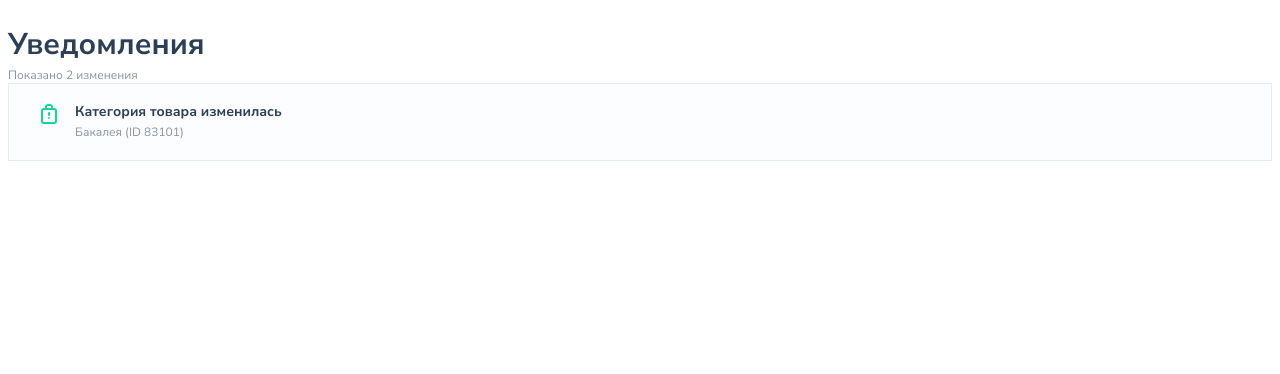
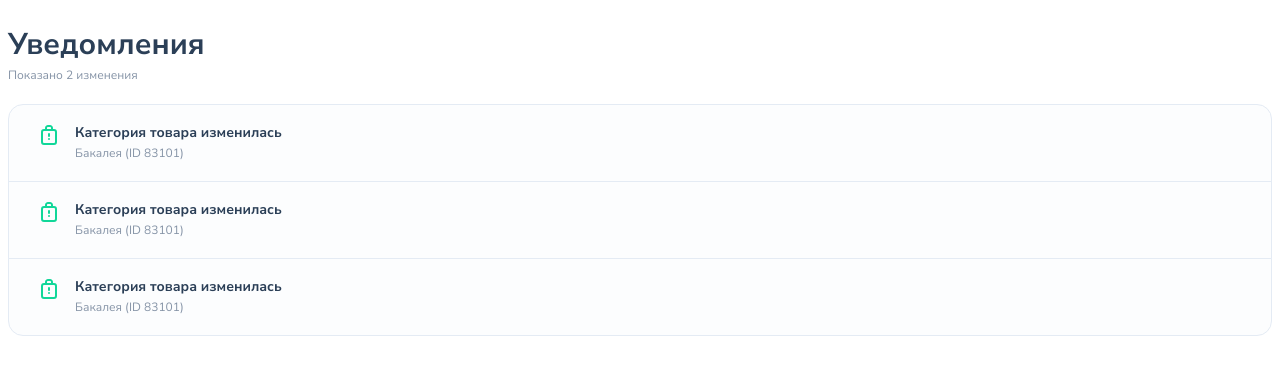
Before and after one commit to sovaz1997/notifications, a Vue app: page / in a window 1280 px wide. Shown: the top 374 px of the page. Built offline with nearby package versions, Linux system fonts and the light colour scheme.

Commit message:
feat: Список уведомлений

```diff
--- a/src/components/Notification/Notification.vue
+++ b/src/components/Notification.vue
@@ -1,5 +1,5 @@
 <template>
-  <div class="notification">
+  <div class="notification" :class="{ 'notification--first': first, 'notification--last': last }">
     <component v-if="iconComponent" :is="iconComponent"></component>
     <div class="notification__info">
       <Text class="notification__title" :level="1" bold block color="dark">{{ title }}</text>
@@ -28,7 +28,15 @@ export default defineComponent({
     productionId: {
       required: true,
       type: Number,
-    }
+    },
+    first: {
+      default: false,
+      type: Boolean,
+    },
+    last: {
+      default: false,
+      type: Boolean,
+    },
   },
   data() {
     return {
@@ -52,13 +60,13 @@ export default defineComponent({
     };
 
     this.iconComponent = iconComponents[notification.code];
-
-    console.log(this.iconComponent);
   },
 });
 </script>
 
 <style scoped lang="scss">
+$border-radius: 15px;
+
 .notification {
   background: #FCFDFE;
   padding: 20px 30px;
@@ -69,5 +77,17 @@ export default defineComponent({
   &__title {
     margin-bottom: 4px;
   }
+
+  &--first {
+    border-radius: $border-radius $border-radius 0 0;
+  }
+
+  &--last {
+    border-radius: 0 0 $border-radius $border-radius;
+  }
+}
+
+.notification--first.notification--last {
+  border-radius: $border-radius $border-radius;
 }
 </style>
--- /dev/null
+++ b/src/components/NotificationList.vue
@@ -0,0 +1,46 @@
+<template>
+  <div class="notification-list">
+    <Notification
+        v-for="(notification, i) in notifications"
+        :key="notification.id"
+        :first="notificationIsFirst(i)"
+        :last="notificationIsLast(i)"
+        :notification-type="1"
+        :production-id="83101"
+    ></Notification>
+  </div>
+</template>
+
+<script lang="ts">
+import { defineComponent } from 'vue';
+import Notification from '@/components/Notification.vue';
+
+export default defineComponent({
+  components: { Notification },
+  data() {
+    return {
+      notifications: [
+        { id: '1', },
+        { id: '3', },
+        { id: '2', },
+      ],
+    };
+  },
+  methods: {
+    notificationIsFirst(index: number) {
+      return index === 0;
+    },
+    notificationIsLast(index: number) {
+      return index === this.notifications.length - 1;
+    },
+  },
+});
+</script>
+
+<style lang="scss">
+.notification-list {
+  & > * {
+    margin-bottom: -1px;
+  }
+}
+</style>
--- a/src/pages/MainPage.vue
+++ b/src/pages/MainPage.vue
@@ -2,20 +2,20 @@
   <header class="header">
     <h1 class="title">Уведомления</h1>
     <Text block color="light" :level="2">Показано 2 изменения</Text>
-    <Notification :notification-type="1" :production-id="83101"></Notification>
   </header>
   <main>
+    <NotificationList></NotificationList>
   </main>
 </template>
 
 <script lang="ts">
 import { defineComponent } from 'vue';
 import Text from '@/components/Text.vue';
-import Notification from '@/components/Notification/Notification.vue';
+import NotificationList from '@/components/NotificationList.vue';
 
 export default defineComponent({
   name: 'MainPage',
-  components: { Notification, Text },
+  components: { NotificationList, Text },
 });
 </script>
 
```
